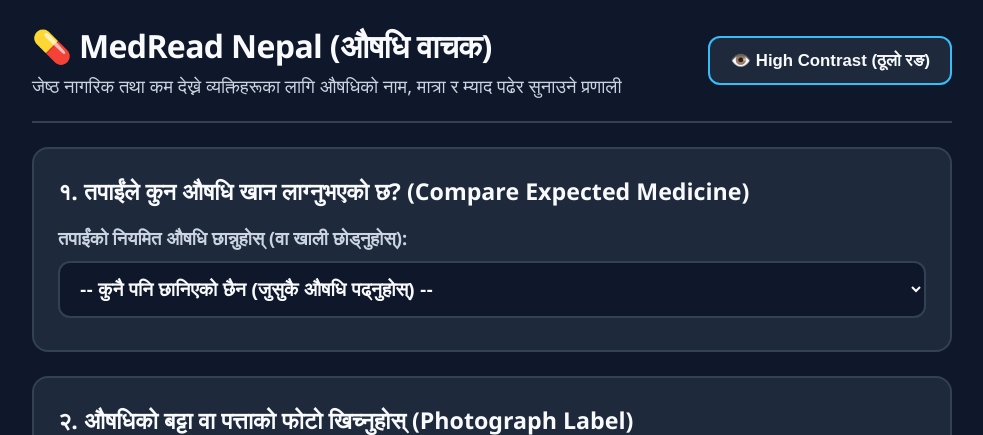
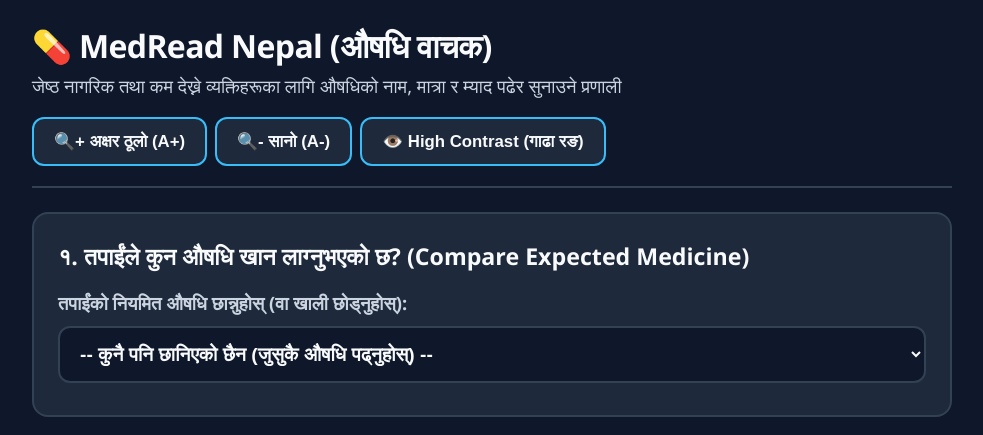
Before and after one commit to flowbaka/medread-nepal, a FastAPI app: page / in a window 1280 px wide. Shown: the top 435 px of the page, without its empty margins (148-1131 px from the left). Run offline with FastAPI, Linux system fonts and the light colour scheme.

Commit message:
Add text zoom buttons and slow voice playback option for elderly users

```diff
--- a/templates/index.html
+++ b/templates/index.html
@@ -309,9 +309,17 @@
       <h1>💊 MedRead Nepal (औषधि वाचक)</h1>
       <p>जेष्ठ नागरिक तथा कम देख्ने व्यक्तिहरूका लागि औषधिको नाम, मात्रा र म्याद पढेर सुनाउने प्रणाली</p>
     </div>
-    <button class="contrast-btn" onclick="document.body.classList.toggle('high-contrast')">
-      👁️ High Contrast (ठूलो रङ)
-    </button>
+    <div style="display:flex; gap:0.5rem; flex-wrap:wrap;">
+      <button class="contrast-btn" onclick="adjustZoom(1.12)" title="अक्षर ठूलो पार्नुहोस्">
+        🔍+ अक्षर ठूलो (A+)
+      </button>
+      <button class="contrast-btn" onclick="adjustZoom(0.9)" title="अक्षर सानो पार्नुहोस्">
+        🔍- सानो (A-)
+      </button>
+      <button class="contrast-btn" onclick="document.body.classList.toggle('high-contrast')">
+        👁️ High Contrast (गाढा रङ)
+      </button>
+    </div>
   </header>
 
   <!-- Step 1: Optional Expected Medicine Selection -->
@@ -386,8 +394,11 @@
     </div>
 
     <div class="audio-bar">
-      <button class="speak-btn" onclick="replayNepaliVoice()">
-        🔊 नेपालीमा फेरि सुन्नुहोस् (Speak Aloud in Nepali)
+      <button class="speak-btn" onclick="replayNepaliVoice(1.0)">
+        🔊 नेपालीमा फेरि सुन्नुहोस् (Speak Aloud)
+      </button>
+      <button class="contrast-btn" onclick="replayNepaliVoice(0.75)" style="padding:1.15rem; font-size:1.15rem;">
+        🐢 बिस्तारै सुन्नुहोस् (Slow Voice)
       </button>
       <audio id="nepaliAudioPlayer" controls style="height: 54px;"></audio>
     </div>
@@ -426,6 +437,12 @@
 
   <script>
     let lastResult = null;
+    let currentZoom = 1.0;
+
+    function adjustZoom(factor) {
+      currentZoom = Math.min(1.45, Math.max(0.85, currentZoom * factor));
+      document.body.style.zoom = currentZoom;
+    }
 
     async function handleFileUpload(file) {
       if (!file) return;
@@ -504,32 +521,34 @@
       document.getElementById('resExpiryNe').textContent = data.expiry.formatted_ne;
       document.getElementById('resExpiryEn').textContent = 'EXP: ' + data.expiry.formatted_en;
       document.getElementById('resPurposeNe').textContent = data.purpose_ne || 'सामान्य औषधि';
-      document.getElementById('resConf').textContent = `OCR Confidence: ${data.ocr_confidence}% | Sharpness: ${data.blur_score}`;
+      const batchStr = data.batch_number && data.batch_number !== 'N/A' ? ` | Batch: ${data.batch_number}` : '';
+      document.getElementById('resConf').textContent = `OCR Confidence: ${data.ocr_confidence}% | Sharpness: ${data.blur_score}${batchStr}`;
 
       document.getElementById('annotatedPreview').src = data.annotated_image;
 
       // Auto-play Nepali audio
-      replayNepaliVoice();
+      replayNepaliVoice(1.0);
       sec.scrollIntoView({ behavior: 'smooth' });
     }
 
-    function replayNepaliVoice() {
+    function replayNepaliVoice(rate = 1.0) {
       if (!lastResult) return;
       const player = document.getElementById('nepaliAudioPlayer');
       if (lastResult.audio_url) {
         player.src = lastResult.audio_url;
-        player.play().catch(() => fallbackBrowserSpeech(lastResult.speech_ne));
+        player.playbackRate = rate;
+        player.play().catch(() => fallbackBrowserSpeech(lastResult.speech_ne, rate));
       } else {
-        fallbackBrowserSpeech(lastResult.speech_ne);
+        fallbackBrowserSpeech(lastResult.speech_ne, rate);
       }
     }
 
-    function fallbackBrowserSpeech(textNe) {
+    function fallbackBrowserSpeech(textNe, rate = 0.9) {
       if ('speechSynthesis' in window) {
         window.speechSynthesis.cancel();
         const utter = new SpeechSynthesisUtterance(textNe);
         utter.lang = 'ne-NP';
-        utter.rate = 0.9;
+        utter.rate = rate;
         window.speechSynthesis.speak(utter);
       }
     }
```
